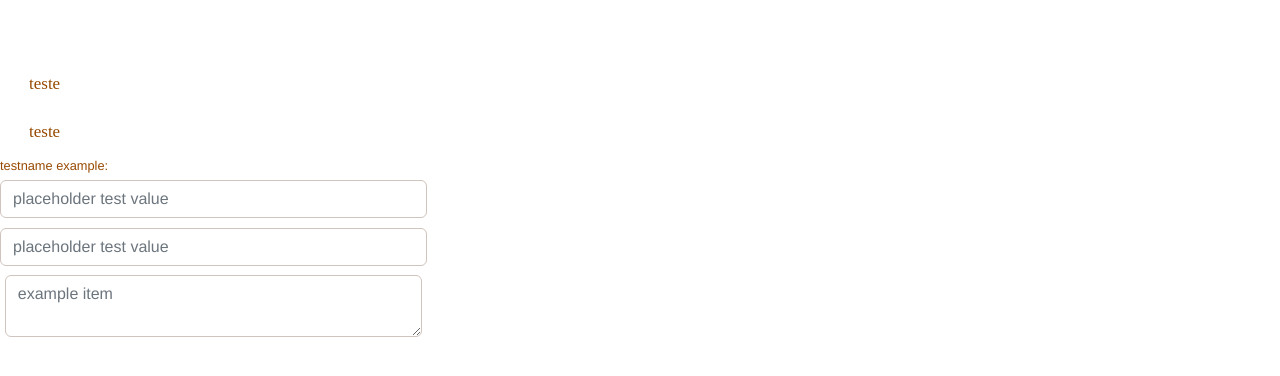
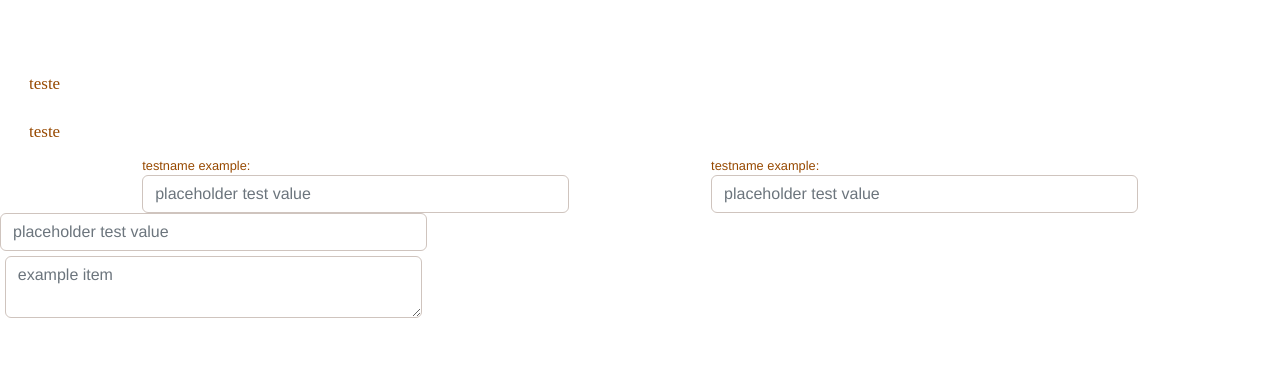
Before and after one commit to gomes1876/test-lib-components, a Vue app: page / in a window 1280 px wide. Shown: the top 376 px of the page. Built offline with nearby package versions, Linux system fonts and the light colour scheme.

Commit message:
correção de borda

```diff
--- a/src/App.vue
+++ b/src/App.vue
@@ -6,7 +6,10 @@
     <tButton>
       <span>teste</span>
     </tButton>
-    <TInput size=4 placeholder="placeholder test value" title="testname example:" />
+    <div style="display: flex; flex-direction: row; justify-content: space-evenly;">
+      <TInput size=4 placeholder="placeholder test value" title="testname example:" />
+      <TInput size=4 placeholder="placeholder test value" title="testname example:" />
+      </div>
     <TInput size=4 placeholder="placeholder test value" />
     <TTextarea size=4 placeholder="example item" />
   </div>
--- a/src/components/TInput/t-input.css
+++ b/src/components/TInput/t-input.css
@@ -1,6 +1,5 @@
 .input {
   outline: 0 none;
-  margin: 0.3em;
   border: 0.03em solid rgb(207, 196, 190);
   box-shadow: none !important;
 }
--- a/src/components/TInput/t-input.scss
+++ b/src/components/TInput/t-input.scss
@@ -1,6 +1,6 @@
 .input {
     outline: 0 none;
-    margin: 0.3em;
+    // margin: 0.3em;
     border: 0.03em solid rgba(207, 196, 190, 1);
     box-shadow: none !important;
 }
```
Also changed, not shown: 1 other file (tests, documents, lock files or other folders).
